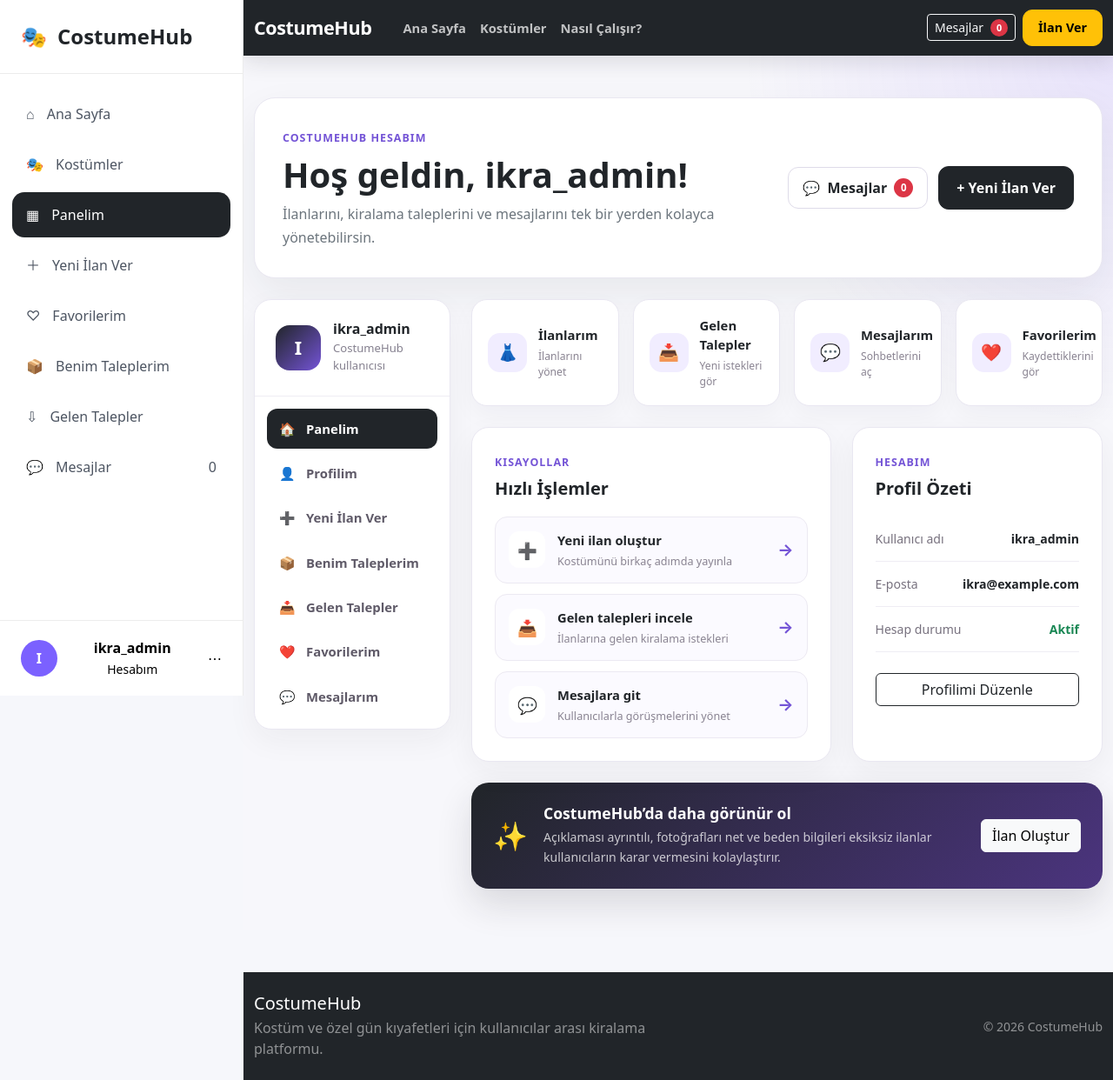
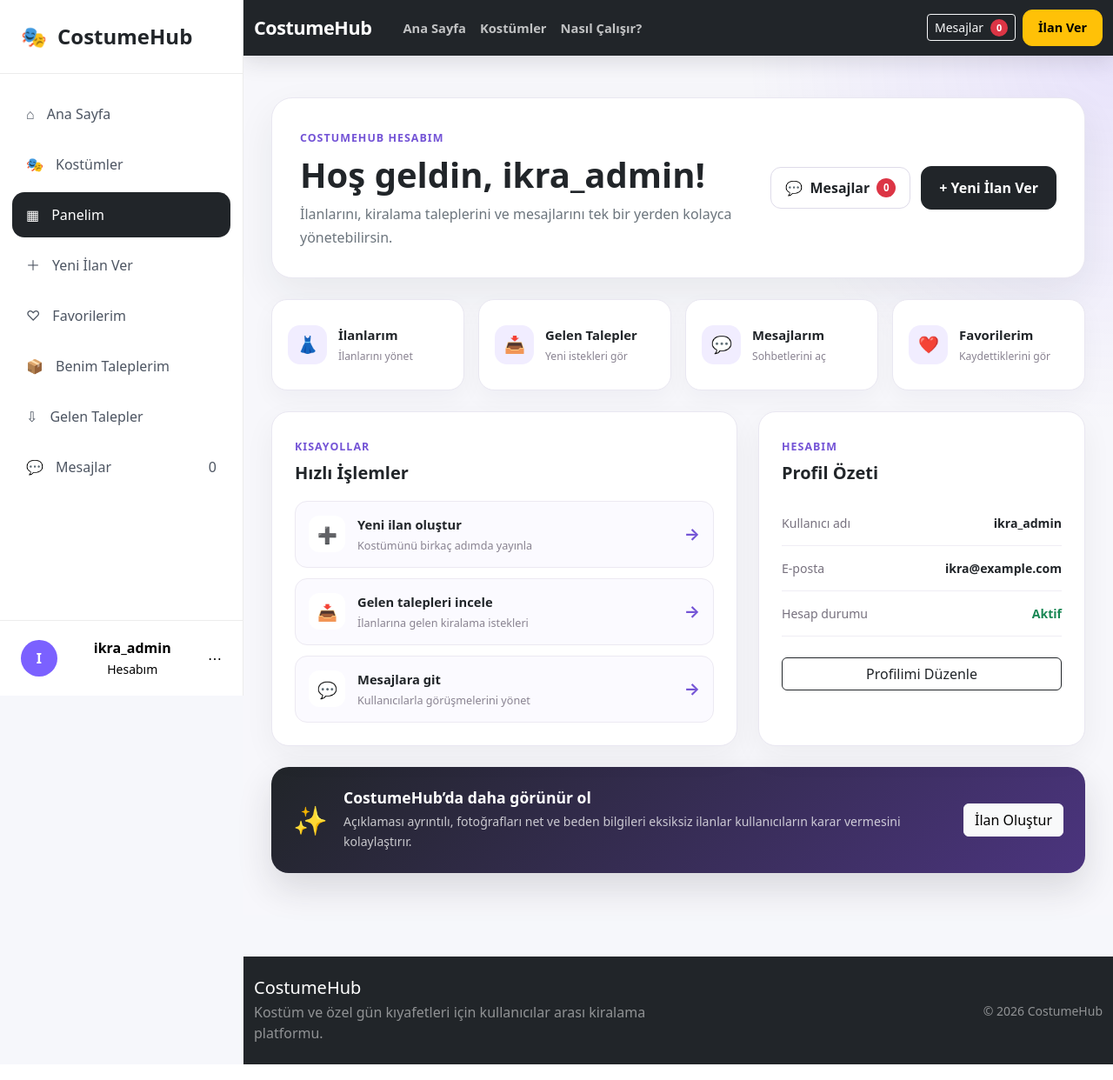
Before and after one commit to ikrabaser/costumehub, a Django app: page /hesap/panel/ in a window 1280 px wide. Shown: the whole page at 87% size. Run offline with Django 5.2, Linux system fonts and the light colour scheme; a user stored in the database is signed in; data comes from the database, SQL or seed files in the repository; both versions use the stored data as it was after the commit.

Commit message:
Unify dashboard layout with application sidebar

```diff
--- a/accounts/templates/accounts/panel.html
+++ b/accounts/templates/accounts/panel.html
@@ -57,95 +57,8 @@
 
         <div class="row g-4">
 
-            <!-- Sol menü -->
-            <div class="col-lg-3">
-
-                <aside class="dashboard-sidebar">
-
-                    <div class="dashboard-profile-card">
-
-                        <div class="dashboard-avatar">
-                            {{ request.user.username|first|upper }}
-                        </div>
-
-                        <div>
-                            <h2 class="dashboard-profile-name">
-                                {{ request.user.username }}
-                            </h2>
-
-                            <p class="dashboard-profile-label mb-0">
-                                CostumeHub kullanıcısı
-                            </p>
-                        </div>
-
-                    </div>
-
-                    <nav class="dashboard-menu">
-
-                        <a
-                            href="{% url 'accounts:panel' %}"
-                            class="dashboard-menu-link active"
-                        >
-                            <span>🏠</span>
-                            Panelim
-                        </a>
-
-                        <a
-                            href="{% url 'accounts:profil' %}"
-                            class="dashboard-menu-link"
-                        >
-                            <span>👤</span>
-                            Profilim
-                        </a>
-
-                        <a
-                            href="{% url 'products:ilan_olustur' %}"
-                            class="dashboard-menu-link"
-                        >
-                            <span>➕</span>
-                            Yeni İlan Ver
-                        </a>
-
-                        <a
-                            href="{% url 'rentals:benim_kiralama_taleplerim' %}"
-                            class="dashboard-menu-link"
-                        >
-                            <span>📦</span>
-                            Benim Taleplerim
-                        </a>
-
-                        <a
-                            href="{% url 'rentals:gelen_kiralama_talepleri' %}"
-                            class="dashboard-menu-link"
-                        >
-                            <span>📥</span>
-                            Gelen Talepler
-                        </a>
-
-                        <a
-                            href="{% url 'favorites:favorilerim' %}"
-                            class="dashboard-menu-link"
-                        >
-                            <span>❤️</span>
-                            Favorilerim
-                        </a>
-
-                        <a
-                            href="{% url 'conversations:sohbet_listesi' %}"
-                            class="dashboard-menu-link"
-                        >
-                            <span>💬</span>
-                            Mesajlarım
-                        </a>
-
-                    </nav>
-
-                </aside>
-
-            </div>
-
             <!-- Sağ içerik -->
-            <div class="col-lg-9">
+            <div class="col-12">
 
                 <!-- Özet kartları -->
                 <div class="row g-3 mb-4">
--- a/config/settings.py
+++ b/config/settings.py
@@ -72,7 +72,6 @@ TEMPLATES = [
                 "django.template.context_processors.request",
                 "django.contrib.auth.context_processors.auth",
                 "django.contrib.messages.context_processors.messages",
-                "products.context_processors.kategoriler",
             ],
         },
     },
--- a/products/context_processors.py
+++ /dev/null
@@ -1,38 +0,0 @@
-from django.db.models import Prefetch
-
-from .models import Kategori
-
-
-def kategoriler(request):
-    aktif_alt_kategoriler = Kategori.objects.filter(
-        aktif_mi=True,
-    ).order_by(
-        "sira",
-        "ad",
-    )
-
-    navbar_ana_kategoriler = (
-        Kategori.objects.filter(
-            aktif_mi=True,
-            ust_kategori__isnull=True,
-        )
-        .prefetch_related(
-            Prefetch(
-                "alt_kategoriler",
-                queryset=aktif_alt_kategoriler.prefetch_related(
-                    Prefetch(
-                        "alt_kategoriler",
-                        queryset=aktif_alt_kategoriler,
-                    )
-                ),
-            )
-        )
-        .order_by(
-            "sira",
-            "ad",
-        )
-    )
-
-    return {
-        "navbar_ana_kategoriler": navbar_ana_kategoriler,
-    }
--- a/static/css/style.css
+++ b/static/css/style.css
@@ -73,6 +73,13 @@ body {
     border-radius: 24px;
     background-color: #ffffff;
     box-shadow: 0 18px 45px rgba(33, 37, 41, 0.07);
+    width: 100%;
+}
+.dashboard-page .container {
+    width: 100%;
+    max-width: 1240px;
+    padding-right: 32px;
+    padding-left: 32px;
 }
 
 .dashboard-eyebrow,
@@ -841,62 +848,3 @@ body {
         margin-left: 0;
     }
 }
-/* ===========================
-   Sidebar Categories
-=========================== */
-
-.costume-sidebar-categories {
-    margin-bottom: 6px;
-}
-
-.costume-category-toggle {
-    width: 100%;
-    border: 0;
-    background: transparent;
-    text-align: left;
-}
-
-.costume-category-arrow {
-    font-size: 1rem;
-    transition: transform 0.2s ease;
-}
-
-.costume-category-toggle[aria-expanded="true"]
-.costume-category-arrow {
-    transform: rotate(90deg);
-}
-
-.costume-category-list {
-    display: flex;
-    flex-direction: column;
-    gap: 3px;
-    margin: 4px 0 10px 42px;
-    padding-left: 10px;
-    border-left: 1px solid #e6e8ee;
-}
-
-.costume-category-link {
-    display: flex;
-    align-items: center;
-    justify-content: space-between;
-    gap: 10px;
-    padding: 8px 10px;
-    border-radius: 9px;
-    color: #6c7280;
-    font-size: 0.82rem;
-    text-decoration: none;
-    transition:
-        background-color 0.2s ease,
-        color 0.2s ease;
-}
-
-.costume-category-link:hover {
-    background-color: #f3f1ff;
-    color: #6741d9;
-}
-
-.costume-category-empty {
-    padding: 8px 10px;
-    color: #9a9fab;
-    font-size: 0.78rem;
-}
--- a/templates/base.html
+++ b/templates/base.html
@@ -31,9 +31,13 @@
 
 </head>
 
-<body class="{% if user.is_authenticated %}costume-app-layout{% endif %}">
+<body class="
+    {% if user.is_authenticated and request.resolver_match.url_name != 'home' %}
+        costume-app-layout
+    {% endif %}
+">
 
-    {% if user.is_authenticated %}
+    {% if user.is_authenticated and request.resolver_match.url_name != "home" %}
 
     {% include "partials/sidebar.html" %}
 
@@ -47,7 +51,11 @@
 
 {% endif %}
 
-<div class="{% if user.is_authenticated %}costume-app-content{% endif %}">
+<div class="
+    {% if user.is_authenticated and request.resolver_match.url_name != 'home' %}
+        costume-app-content
+    {% endif %}
+">
 
 <main>
 
--- a/templates/partials/sidebar.html
+++ b/templates/partials/sidebar.html
@@ -272,60 +272,6 @@
                 <span class="costume-sidebar-icon">🎭</span>
                 Kostümler
             </a>
-            <div class="costume-sidebar-categories">
-
-    <button
-        type="button"
-        class="costume-sidebar-link costume-category-toggle"
-        data-bs-toggle="collapse"
-        data-bs-target="#sidebarKategoriler"
-        aria-expanded="false"
-        aria-controls="sidebarKategoriler"
-    >
-        <span class="costume-sidebar-icon">▦</span>
-
-        <span class="flex-grow-1 text-start">
-            Kategoriler
-        </span>
-
-        <span class="costume-category-arrow">
-            ›
-        </span>
-    </button>
-
-    <div
-        class="collapse"
-        id="sidebarKategoriler"
-    >
-        <div class="costume-category-list">
-
-            {% for kategori in navbar_ana_kategoriler %}
-
-                <a
-                    href="{% url 'products:ilan_listesi' %}?kategori={{ kategori.id }}"
-                    class="costume-category-link"
-                >
-                    <span>
-                        {{ kategori.ad }}
-                    </span>
-
-                    <span>
-                        ›
-                    </span>
-                </a>
-
-            {% empty %}
-
-                <span class="costume-category-empty">
-                    Henüz kategori bulunmuyor.
-                </span>
-
-            {% endfor %}
-
-        </div>
-    </div>
-
-</div>
 
             <a
                 href="{% url 'accounts:panel' %}"
```
Also changed, not shown: db.sqlite3.
